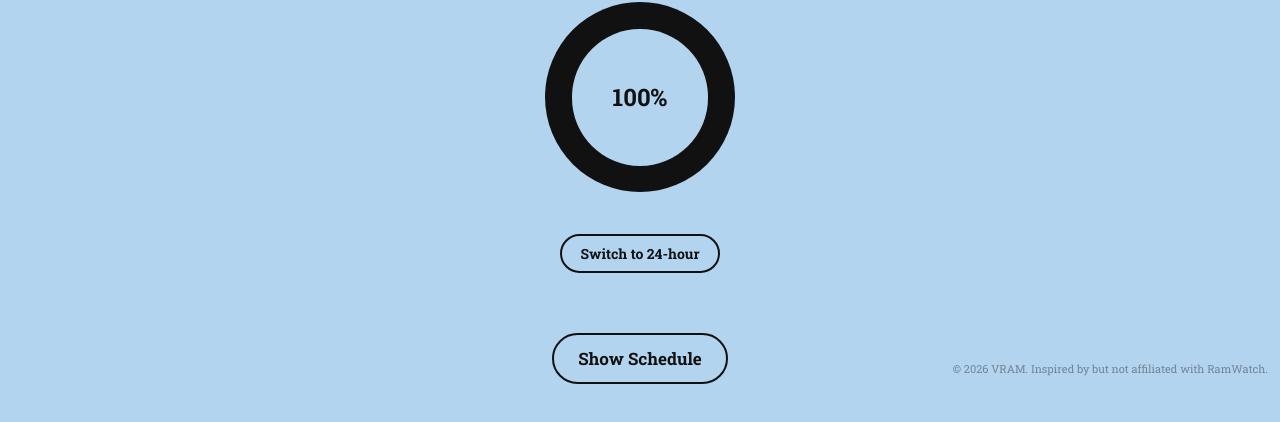
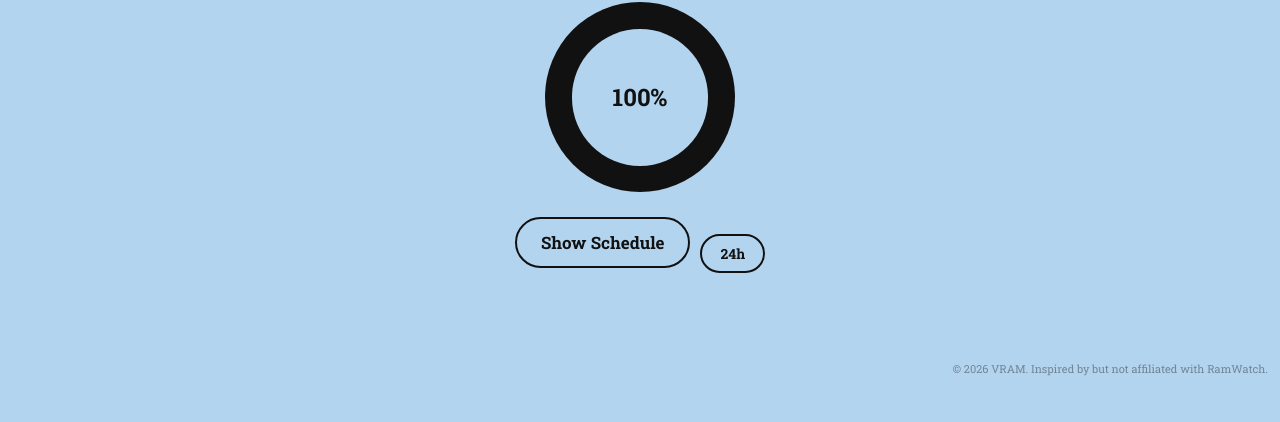
Before and after one commit to gaussiandistro/VRAM, a website built with Vite: page index.html in a window 1280 px wide. Shown: the part 416-838 px from the top of the page. Built offline with nearby package versions, Linux system fonts and the light colour scheme.

Commit message:
Button formatting

```diff
--- a/index.html
+++ b/index.html
@@ -60,9 +60,23 @@
 
         <div id="periodTimes" class="period-times">--</div>
 
+        <div class="button-row">
+
+        <button
+          id="scheduleToggle"
+          class="schedule-button"
+          type="button"
+          aria-controls="schedulePanel"
+          aria-expanded="false"
+        >
+          Show Schedule
+        </button>
+
         <button id="clockToggle" class="clock-toggle" type="button" aria-pressed="false">
-          Switch to 24-hour
+          24h
         </button>
+
+      </div>
       </section>
 
       <!-- Lunch -->
@@ -92,15 +106,7 @@
 
       <!-- Full schedule -->
       <section class="schedule-section">
-        <button
-          id="scheduleToggle"
-          class="schedule-button"
-          type="button"
-          aria-controls="schedulePanel"
-          aria-expanded="false"
-        >
-          Show Schedule
-        </button>
+
 
         <div id="schedulePanel" class="schedule-panel hidden">
           <div class="schedule-header">
--- a/src/main.js
+++ b/src/main.js
@@ -530,7 +530,7 @@ elements.scheduleToggle.addEventListener("click", () => {
 elements.daySelector.addEventListener("change", () => renderSchedule(new Date(), true));
 
 function updateClockToggleLabel() {
-  setText(elements.clockToggle, clockFormat === "12" ? "Switch to 24-hour" : "Switch to 12-hour");
+  setText(elements.clockToggle, clockFormat === "12" ? "24h" : "12h");
   elements.clockToggle.setAttribute("aria-pressed", String(clockFormat === "24"));
 }
 
--- a/src/style.css
+++ b/src/style.css
@@ -313,6 +313,13 @@ body {
   border: 0;
 }
 
+.button-row {
+  display: flex;
+  justify-content: center;
+  align-items: center;
+  gap: 10px;
+}
+
 @media (max-width: 650px) {
   .container {
     padding-top: 35px;
```
